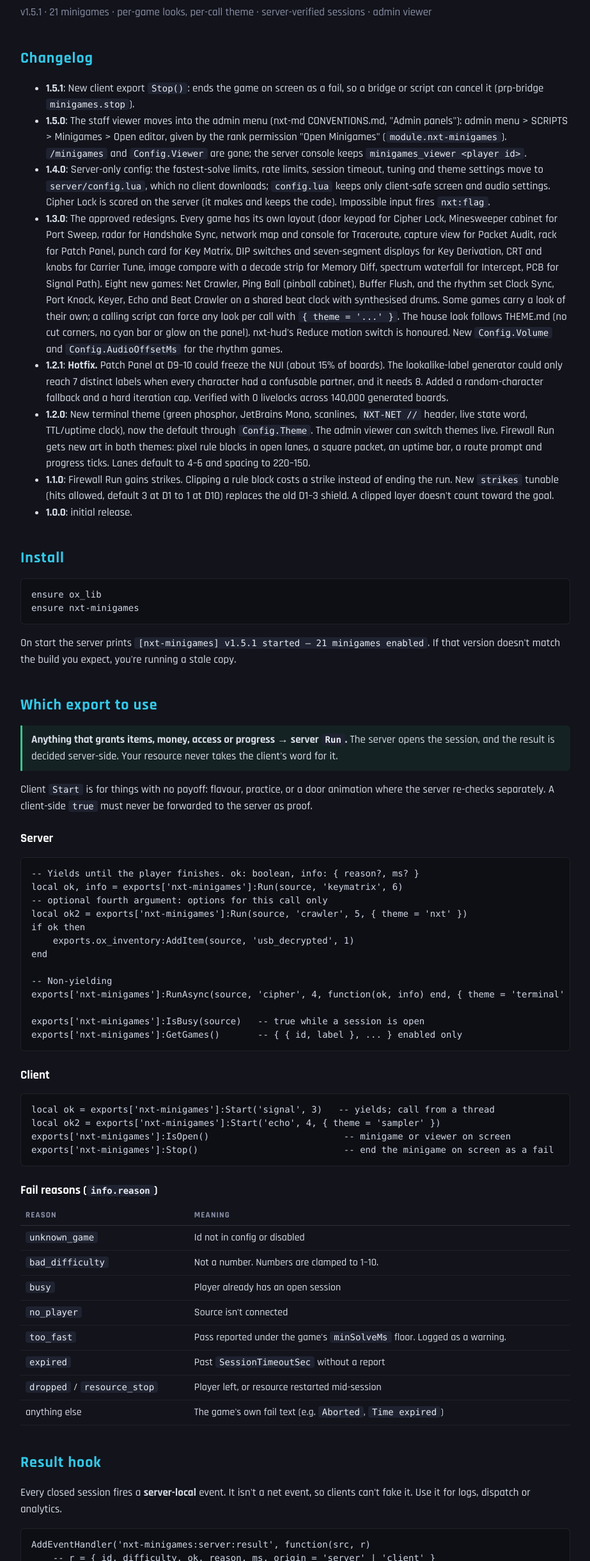
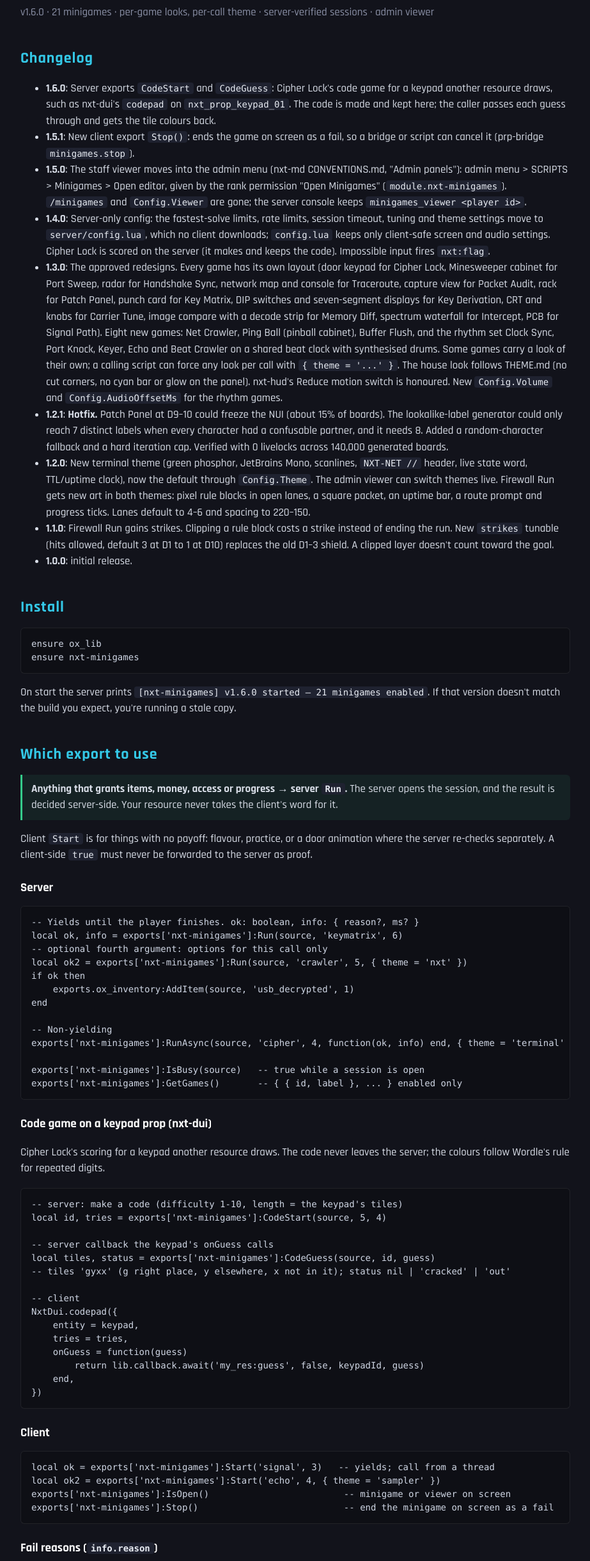
Before and after one commit to Jakobe93/nxt-minigames, a plain HTML site: page docs/reference.html in a window 1280 px wide. Shown: the part 94-2534 px from the top of the page at 64% size, without its empty margins (178-1101 px from the left). Drawn offline with Linux system fonts and the light colour scheme.

Commit message:
1.6.0: CodeStart / CodeGuess, Cipher Lock's code game for keypad props
Server exports for a keypad another resource draws (nxt-dui codepad on
nxt_prop_keypad_01): the code is made and kept here, the caller passes
each guess through and gets the tile colours back. Scoring moves into
one function shared with Cipher Lock.

Co-Authored-By: Claude Opus 5.5 <noreply@anthropic.com>
Claude-Session: https://claude.ai/code/session_012CqZgA4xaUqGZnsAEVid6z

```diff
--- a/contracts.json
+++ b/contracts.json
@@ -1,6 +1,6 @@
 {
   "resource": "nxt-minigames",
-  "version": "1.5.1",
+  "version": "1.6.0",
   "aliases": [],
   "dependencies": [
     "ox_lib"
@@ -13,6 +13,8 @@
         "Stop"
       ],
       "server": [
+        "CodeGuess",
+        "CodeStart",
         "GetGames",
         "IsBusy",
         "Run",
--- a/docs/reference.html
+++ b/docs/reference.html
@@ -16,10 +16,11 @@ td{border-bottom:1px solid rgba(255,255,255,.06);padding:7px 8px;vertical-align:
 .ok{border-left:3px solid #34c98a;background:rgba(52,201,138,.08);padding:10px 14px;border-radius:0 6px 6px 0;margin:14px 0}
 </style></head><body><main>
 <h1>nxt-minigames</h1>
-<p class="sub">v1.5.1 · 21 minigames · per-game looks, per-call theme · server-verified sessions · admin viewer</p>
+<p class="sub">v1.6.0 · 21 minigames · per-game looks, per-call theme · server-verified sessions · admin viewer</p>
 
 <h2>Changelog</h2>
-<ul><li><b>1.5.1</b>: New client export <code>Stop()</code>: ends the game on screen as a fail, so a bridge or script can cancel it (prp-bridge <code>minigames.stop</code>).</li>
+<ul><li><b>1.6.0</b>: Server exports <code>CodeStart</code> and <code>CodeGuess</code>: Cipher Lock's code game for a keypad another resource draws, such as nxt-dui's <code>codepad</code> on <code>nxt_prop_keypad_01</code>. The code is made and kept here; the caller passes each guess through and gets the tile colours back.</li>
+<li><b>1.5.1</b>: New client export <code>Stop()</code>: ends the game on screen as a fail, so a bridge or script can cancel it (prp-bridge <code>minigames.stop</code>).</li>
 <li><b>1.5.0</b>: The staff viewer moves into the admin menu (nxt-md CONVENTIONS.md, "Admin panels"): admin menu &gt; SCRIPTS &gt; Minigames &gt; Open editor, given by the rank permission "Open Minigames" (<code>module.nxt-minigames</code>). <code>/minigames</code> and <code>Config.Viewer</code> are gone; the server console keeps <code>minigames_viewer &lt;player id&gt;</code>.</li>
 <li><b>1.4.0</b>: Server-only config: the fastest-solve limits, rate limits, session timeout, tuning and theme settings move to <code>server/config.lua</code>, which no client downloads; <code>config.lua</code> keeps only client-safe screen and audio settings. Cipher Lock is scored on the server (it makes and keeps the code). Impossible input fires <code>nxt:flag</code>.</li>
 <li><b>1.3.0</b>: The approved redesigns. Every game has its own layout (door keypad for Cipher Lock, Minesweeper cabinet for Port Sweep, radar for Handshake Sync, network map and console for Traceroute, capture view for Packet Audit, rack for Patch Panel, punch card for Key Matrix, DIP switches and seven-segment displays for Key Derivation, CRT and knobs for Carrier Tune, image compare with a decode strip for Memory Diff, spectrum waterfall for Intercept, PCB for Signal Path). Eight new games: Net Crawler, Ping Ball (pinball cabinet), Buffer Flush, and the rhythm set Clock Sync, Port Knock, Keyer, Echo and Beat Crawler on a shared beat clock with synthesised drums. Some games carry a look of their own; a calling script can force any look per call with <code>{ theme = '...' }</code>. The house look follows THEME.md (no cut corners, no cyan bar or glow on the panel). nxt-hud's Reduce motion switch is honoured. New <code>Config.Volume</code> and <code>Config.AudioOffsetMs</code> for the rhythm games.</li>
@@ -30,7 +31,7 @@ td{border-bottom:1px solid rgba(255,255,255,.06);padding:7px 8px;vertical-align:
 <h2>Install</h2>
 <pre>ensure ox_lib
 ensure nxt-minigames</pre>
-<p>On start the server prints <code>[nxt-minigames] v1.5.1 started — 21 minigames enabled</code>. If that version doesn't match the build you expect, you're running a stale copy.</p>
+<p>On start the server prints <code>[nxt-minigames] v1.6.0 started — 21 minigames enabled</code>. If that version doesn't match the build you expect, you're running a stale copy.</p>
 
 <h2>Which export to use</h2>
 <div class="ok"><b>Anything that grants items, money, access or progress → server <code>Run</code>.</b> The server opens the session, and the result is decided server-side. Your resource never takes the client's word for it.</div>
@@ -50,6 +51,24 @@ exports['nxt-minigames']:RunAsync(source, 'cipher', 4, function(ok, info) end, {
 
 exports['nxt-minigames']:IsBusy(source)   -- true while a session is open
 exports['nxt-minigames']:GetGames()       -- { { id, label }, ... } enabled only</pre>
+
+<h3>Code game on a keypad prop (nxt-dui)</h3>
+<p>Cipher Lock's scoring for a keypad another resource draws. The code never leaves the server; the colours follow Wordle's rule for repeated digits.</p>
+<pre>-- server: make a code (difficulty 1-10, length = the keypad's tiles)
+local id, tries = exports['nxt-minigames']:CodeStart(source, 5, 4)
+
+-- server callback the keypad's onGuess calls
+local tiles, status = exports['nxt-minigames']:CodeGuess(source, id, guess)
+-- tiles 'gyxx' (g right place, y elsewhere, x not in it); status nil | 'cracked' | 'out'
+
+-- client
+NxtDui.codepad({
+    entity = keypad,
+    tries = tries,
+    onGuess = function(guess)
+        return lib.callback.await('my_res:guess', false, keypadId, guess)
+    end,
+})</pre>
 
 <h3>Client</h3>
 <pre>local ok = exports['nxt-minigames']:Start('signal', 3)   -- yields; call from a thread
```
Also changed, not shown: 6 other files.
